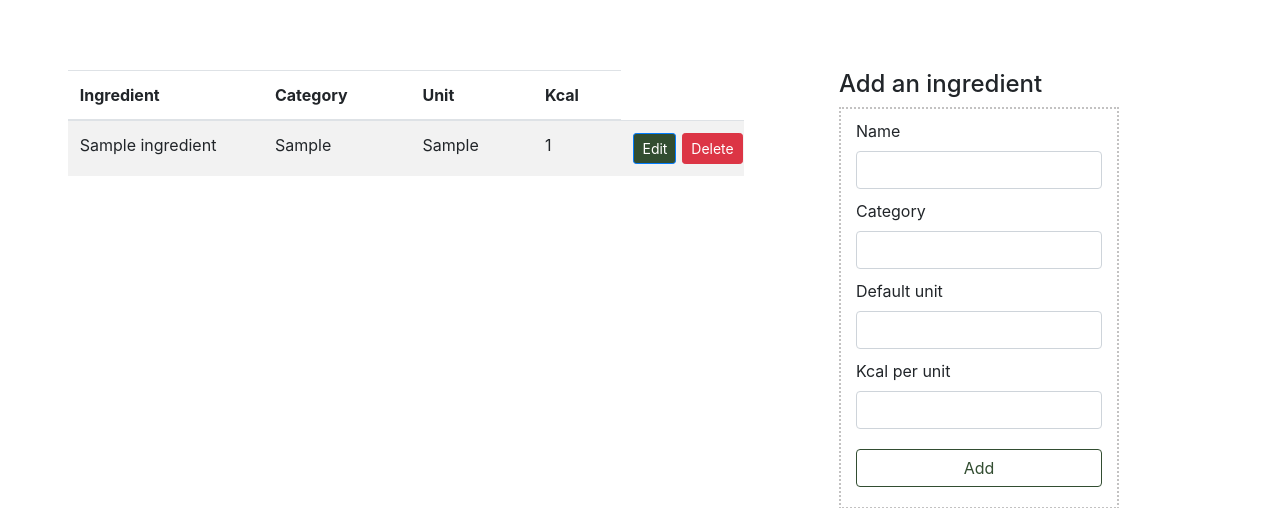
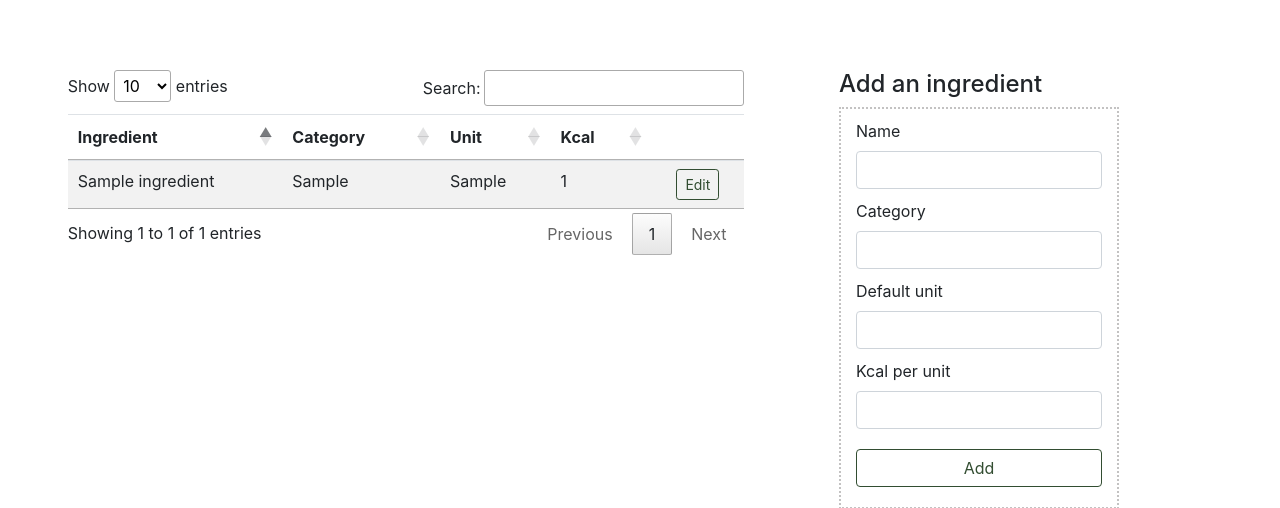
Before and after one commit to ilarijn/recipebase, a Flask app: page /ingredients/ in a window 1280 px wide. Shown: the part 58-566 px from the top of the page. Run offline with Flask 2, Linux system fonts and the light colour scheme; a user stored in the database is signed in; tables that the repository leaves empty hold one stand-in row (values such as "Sample post"); some libraries are stand-ins or nearby versions.

Commit message:
Amounts and units are floats Displayed without insignificant trailing zeros Datatables plugin for ingredient list

```diff
--- a/application/ingredients/forms.py
+++ b/application/ingredients/forms.py
@@ -1,5 +1,5 @@
 from flask_wtf import FlaskForm
-from wtforms import StringField, IntegerField, FieldList, FormField, validators
+from wtforms import StringField, IntegerField, FieldList, FormField, FloatField, validators
 from application.ingredients.models import Ingredient
 
 
@@ -7,11 +7,16 @@ class IngredientForm(FlaskForm):
 
     name = StringField("Name", [validators.Length(
         min=2, max=40, message="Name too short or too long.")])
-    category = StringField("Category", [validators.Length(min=1, max=30, message="Category too short or too long."),
-                                        validators.Optional()])
-    unit = StringField("Default unit", [validators.Length(
-        max=20, message="Unit name too long."), validators.Optional()])
-    kcal = IntegerField("Kcal per unit", validators=[validators.Optional()])
+
+    category = StringField("Category",
+                           [validators.Length(min=1, max=30, message="Category too short or too long."),
+                            validators.Optional()])
+
+    unit = StringField("Default unit",
+                       [validators.Length(max=20, message="Unit name too long."),
+                        validators.Optional()])
+
+    kcal = FloatField("Kcal per unit", validators=[validators.Optional()])
 
     class Meta:
-            csrf = False
+        csrf = False
--- a/application/ingredients/models.py
+++ b/application/ingredients/models.py
@@ -7,7 +7,7 @@ class Ingredient(db.Model):
     name = db.Column(db.String(144), unique=True, nullable=False)
     category = db.Column(db.String(100), nullable=True)
     unit = db.Column(db.String(20), nullable=True)
-    kcal = db.Column(db.Integer)
+    kcal = db.Column(db.Float)
 
     account_id = db.Column(db.Integer, db.ForeignKey('account.id'),
                            nullable=False)
--- a/application/static/recipes.js
+++ b/application/static/recipes.js
@@ -70,7 +70,7 @@ $(document).ready(function () {
                 $('#alert-add').append($.fn.yellowAlert('Ingredient name is too long.'));
                 return;
             }
-            if (Math.floor(amount) != amount || !($.isNumeric(amount)) || amount < 1 || amount > 1000000) {
+            if (!($.isNumeric(amount)) || amount <= 0 || amount > 1000000) {
                 $('#alert-add').append($.fn.yellowAlert('Amount is not a valid number.'));
                 return;
             }
@@ -85,7 +85,7 @@ $(document).ready(function () {
 
             //Add plaintext entry and hidden fields according to WTForms syntax requirements to ingredient list
             var add = { id: $('#add_id').val(), name: name, amount: amount, unit: unit };
-            var entry = add['amount'] + ' ' + add['unit'] + ' ' + add['name'];
+            var entry = add['amount'].toString() + ' ' + add['unit'] + ' ' + add['name'];
             var element = '<li class="ingredient">' +
                 '<input type="hidden" id="id" name="ingredients-' + (ingredients_index) + '-ingredient_id" value="' + add['id'] + '">' +
                 '<input type="hidden" id="ri_name" name="ingredients-' + (ingredients_index) + '-ri_name" value="' + add['name'] + '">' +
--- a/application/templates/ingredients/list.html
+++ b/application/templates/ingredients/list.html
@@ -12,28 +12,27 @@
           <th scope="col">Category</th>
           <th scope="col">Unit</th>
           <th scope="col">Kcal</th>
+          <th></th>
         </tr>
       </thead>
+      <tbody>
         {% for ingredient in ingredients %}
         <tr>
           <td style="word-wrap: break-word; max-width: 8em;">{{ ingredient.name }}</td>
           <td style="word-wrap: break-word; max-width: 8em;">{{ ingredient.category }}</td>
           <td>{{ ingredient.unit }}</td>
-        <td>{{ ingredient.kcal }}</td>
+          <td>{{ (ingredient.kcal|string).rstrip('0').rstrip('.') }}</td>
+
           {% if current_user.is_authenticated and ingredient.account_id == account_id %}
-        <td style="max-width: 2em;">
+          <td style="max-width: 3em;" align="center">
             <form method="GET" action="{{ url_for('ingredients_edit', ingredient_id=ingredient.id) }}">
-            <button type="submit" class="btn btn-primary btn-sm">Edit</button>
-          </form>
-        </td>
-        <td style="max-width: 3em;">
-          <form method="GET" action="{{ url_for('ingredients_delete', ingredient_id=ingredient.id) }}">
-            <button type="submit" class="btn btn-danger btn-sm">Delete</button>
+              <button type="submit" class="btn btn-outline-primary btn-sm">Edit</button>
             </form>
           </td>
           {% endif %}
         </tr>
         {% endfor %}
+      </tbody>
     </table>
   </div>
 
@@ -84,4 +83,20 @@
   </div>
 </div>
 
+
+<script type="text/javascript" src="https://cdn.datatables.net/v/dt/dt-1.10.20/datatables.min.js"></script>
+<script type="text/javascript">
+  $(document).ready(function () {
+    $('#ingredientList').DataTable({
+      'columnDefs': [
+        {
+          'targets': [4, 4], /* column index */
+          'orderable': false
+        }
+      ]
+    });
+
+  });
+</script>
+
 {% endblock %}
--- a/application/templates/layout.html
+++ b/application/templates/layout.html
@@ -5,8 +5,10 @@
     <meta charset="utf-8">
     <title>recipebase</title>
     <link rel="stylesheet" type="text/css" href="{{ url_for('static', filename='css/style.css') }}">
-    <link rel="stylesheet" href="https://maxcdn.bootstrapcdn.com/bootstrap/4.0.0/css/bootstrap.min.css"
-        integrity="sha384-Gn5384xqQ1aoWXA+058RXPxPg6fy4IWvTNh0E263XmFcJlSAwiGgFAW/dAiS6JXm" crossorigin="anonymous">
+    <link rel="stylesheet" type="text/css" href="https://cdnjs.cloudflare.com/ajax/libs/twitter-bootstrap/4.1.3/css/bootstrap.css">
+    <link rel="stylesheet" type="text/css" href="https://cdn.datatables.net/v/dt/dt-1.10.20/datatables.min.css"/>
+
+
 </head>
 
 <body>
--- a/application/templates/recipes/recipeform.html
+++ b/application/templates/recipes/recipeform.html
@@ -56,7 +56,7 @@
                     </div>
                     <div class="col-2">
                         <label for="amount">Amount</label>
-                        <input type="number" class="form-control" id="add_amount">
+                        <input type="number" step="0.01" class="form-control" id="add_amount">
                     </div>
                     <div class="col-2">
                         <label for="unit">Unit</label>
@@ -78,7 +78,7 @@
                         {{ ingredient.amount }}
                         {{ ingredient.unit }}
                         {{ ingredient.ri_name }}
-                        <div class="col-11">{{ ingredient.amount.data }} {{ ingredient.unit.data }} {{ ingredient.ri_name.data }}
+                        <div class="col-11">{{ (ingredient.amount.data|string).rstrip('0').rstrip('.') }} {{ ingredient.unit.data }} {{ ingredient.ri_name.data }}
                             <button type="button" name="remove_button" class="close" aria-label="Close"><span
                                     aria-hidden="true">&times;</span></button>
                         </div>
--- a/application/templates/recipes/view.html
+++ b/application/templates/recipes/view.html
@@ -19,7 +19,7 @@
     <table style="margin-top: 30px;">
       {% for ingredient in ingredients %}
       <tr>
-        <td>{{ ingredient['amount'] }} {{ ingredient['unit'] }} {{ ingredient['name'] }}</td>
+        <td>{{ (ingredient['amount']|string).rstrip('0').rstrip('.') }} {{ ingredient['unit'] }} {{ ingredient['name'] }}</td>
       </tr>
       {% endfor %}
     </table>
```
Also changed, not shown: application/ingredients/views.py (+21 -18 lines), application/recipes/forms.py (+20 -17 lines), application/recipes/models.py (+7 -7 lines). Lines whose indentation alone changed are shown as unchanged.
